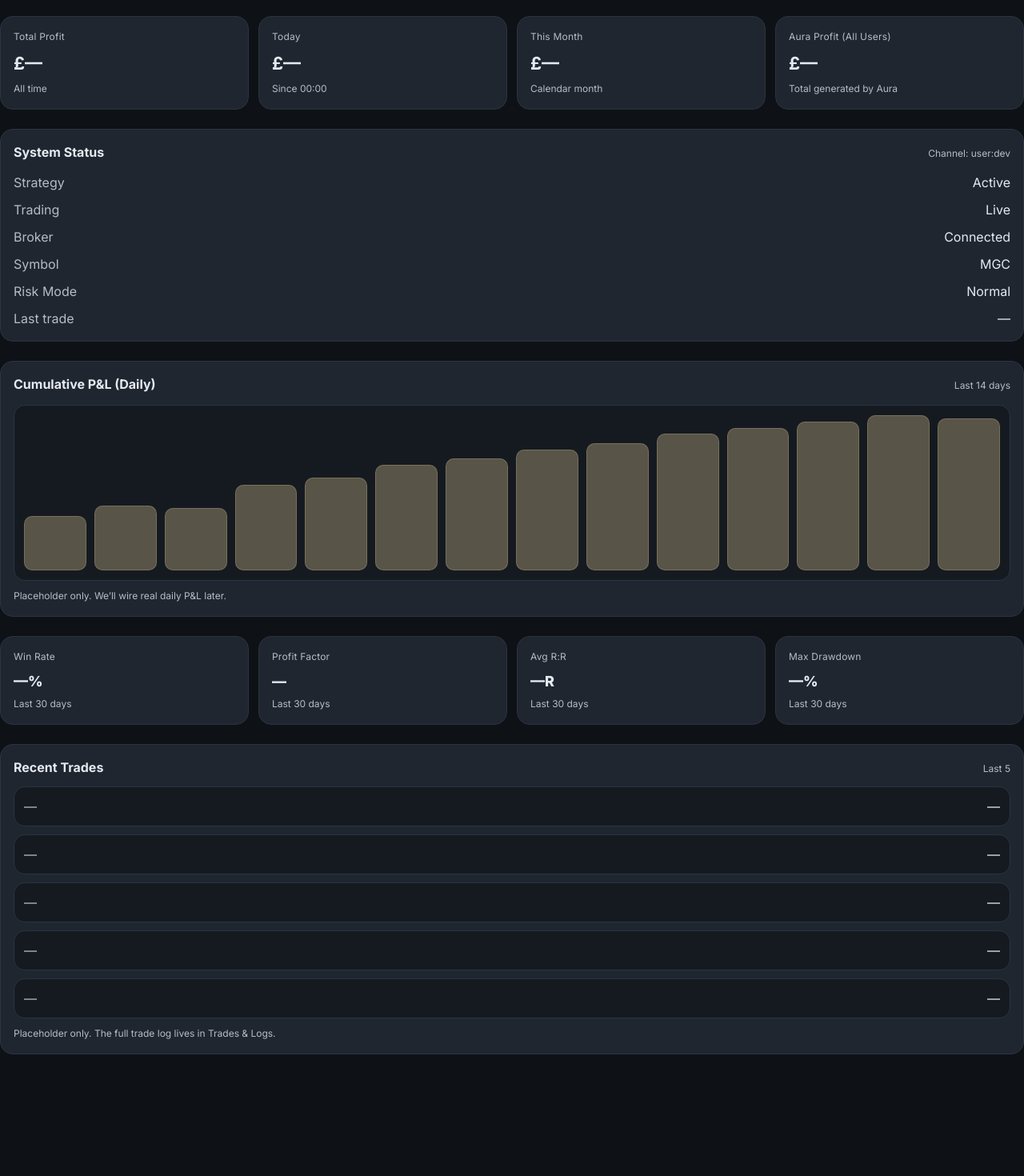
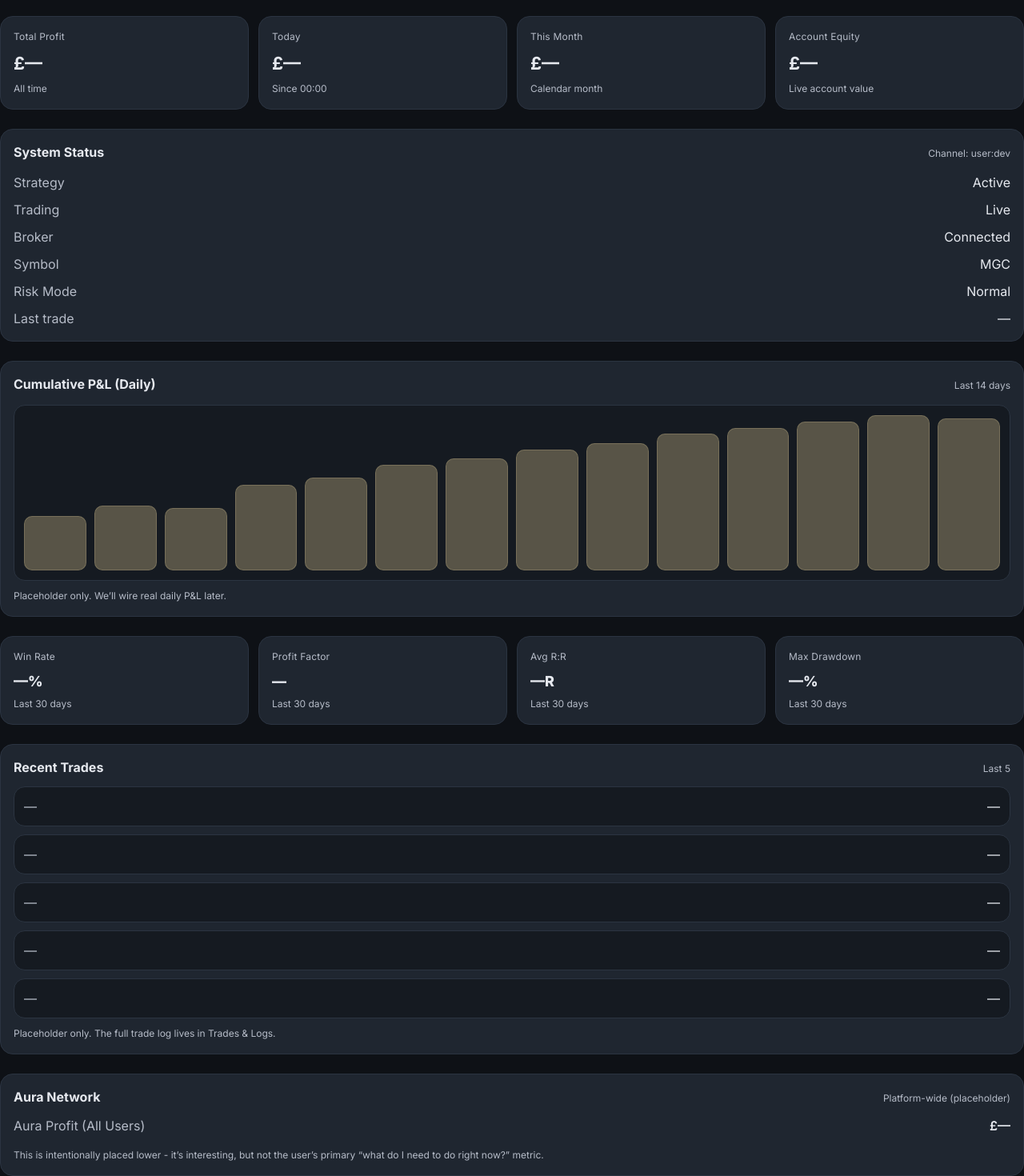
Before and after one commit to becspage-arch/aura, a Next.js app: page /dashboard in a window 1280 px wide. Shown: the part 76-1546 px from the top of the page at 80% size. Before the commit the page ends 1394 px from the top, so only its background shows below. Built offline with nearby package versions, Linux system fonts and the light colour scheme.

Commit message:
dashboard css

```diff
--- a/src/components/dashboard/DashboardView.tsx
+++ b/src/components/dashboard/DashboardView.tsx
@@ -6,12 +6,18 @@ import { useDashboard } from "@/components/dashboard/DashboardStore";
 export default function DashboardView({ clerkUserId }: { clerkUserId?: string }) {
   const { state } = useDashboard();
 
-  const channelName = useMemo(() => (clerkUserId ? `user:${clerkUserId}` : null), [clerkUserId]);
+  const channelName = useMemo(
+    () => (clerkUserId ? `user:${clerkUserId}` : null),
+    [clerkUserId]
+  );
 
   // Placeholder values for now (wire later)
   const totalProfit = "£—";
   const todayPnl = "£—";
   const monthPnl = "£—";
+
+  // “Account” placeholders (still UI-only)
+  const accountEquity = "£—";
   const allUsersProfit = "£—";
 
   const strategyStatus = state.tradingState?.isPaused ? "Paused" : "Active";
@@ -27,11 +33,13 @@ export default function DashboardView({ clerkUserId }: { clerkUserId?: string })
       <div className="aura-row-between">
         <div>
           <h1 className="aura-page-title">Dashboard</h1>
-          <p className="aura-page-subtitle">Profit-first overview. Calm, clear, in control.</p>
+          <p className="aura-page-subtitle">
+            Profit-first overview. Calm, clear, in control.
+          </p>
         </div>
       </div>
 
-      {/* Section 1: Profit at a glance */}
+      {/* Section 1: Profit at a glance (personal/account level) */}
       <section className="aura-grid-4">
         <div className="aura-card">
           <div className="aura-stat-label">Total Profit</div>
@@ -52,9 +60,9 @@ export default function DashboardView({ clerkUserId }: { clerkUserId?: string })
         </div>
 
         <div className="aura-card">
-          <div className="aura-stat-label">Aura Profit (All Users)</div>
-          <div className="aura-stat-value">{allUsersProfit}</div>
-          <div className="aura-stat-sub">Total generated by Aura</div>
+          <div className="aura-stat-label">Account Equity</div>
+          <div className="aura-stat-value">{accountEquity}</div>
+          <div className="aura-stat-sub">Live account value</div>
         </div>
       </section>
 
@@ -109,7 +117,10 @@ export default function DashboardView({ clerkUserId }: { clerkUserId?: string })
           </div>
         </div>
 
-        <div className="aura-chart-placeholder" aria-label="Cumulative P&L placeholder chart">
+        <div
+          className="aura-chart-placeholder"
+          aria-label="Cumulative P&L placeholder chart"
+        >
           <div className="aura-bar" style={{ height: "35%" }} />
           <div className="aura-bar" style={{ height: "42%" }} />
           <div className="aura-bar" style={{ height: "40%" }} />
@@ -194,6 +205,28 @@ export default function DashboardView({ clerkUserId }: { clerkUserId?: string })
           Placeholder only. The full trade log lives in Trades & Logs.
         </p>
       </section>
+
+      {/* Section 6: Aura-wide (belongs near the bottom) */}
+      <section className="aura-card">
+        <div className="aura-row-between">
+          <div className="aura-card-title">Aura Network</div>
+          <div className="aura-muted" style={{ fontSize: 12 }}>
+            Platform-wide (placeholder)
+          </div>
+        </div>
+
+        <div style={{ marginTop: 12, display: "grid", gap: 10 }}>
+          <div className="aura-row-between">
+            <span className="aura-muted">Aura Profit (All Users)</span>
+            <span style={{ fontWeight: 600 }}>{allUsersProfit}</span>
+          </div>
+
+          <p className="aura-muted" style={{ marginTop: 6, fontSize: 12 }}>
+            This is intentionally placed lower - it’s interesting, but not the
+            user’s primary “what do I need to do right now?” metric.
+          </p>
+        </div>
+      </section>
     </div>
   );
 }
```
